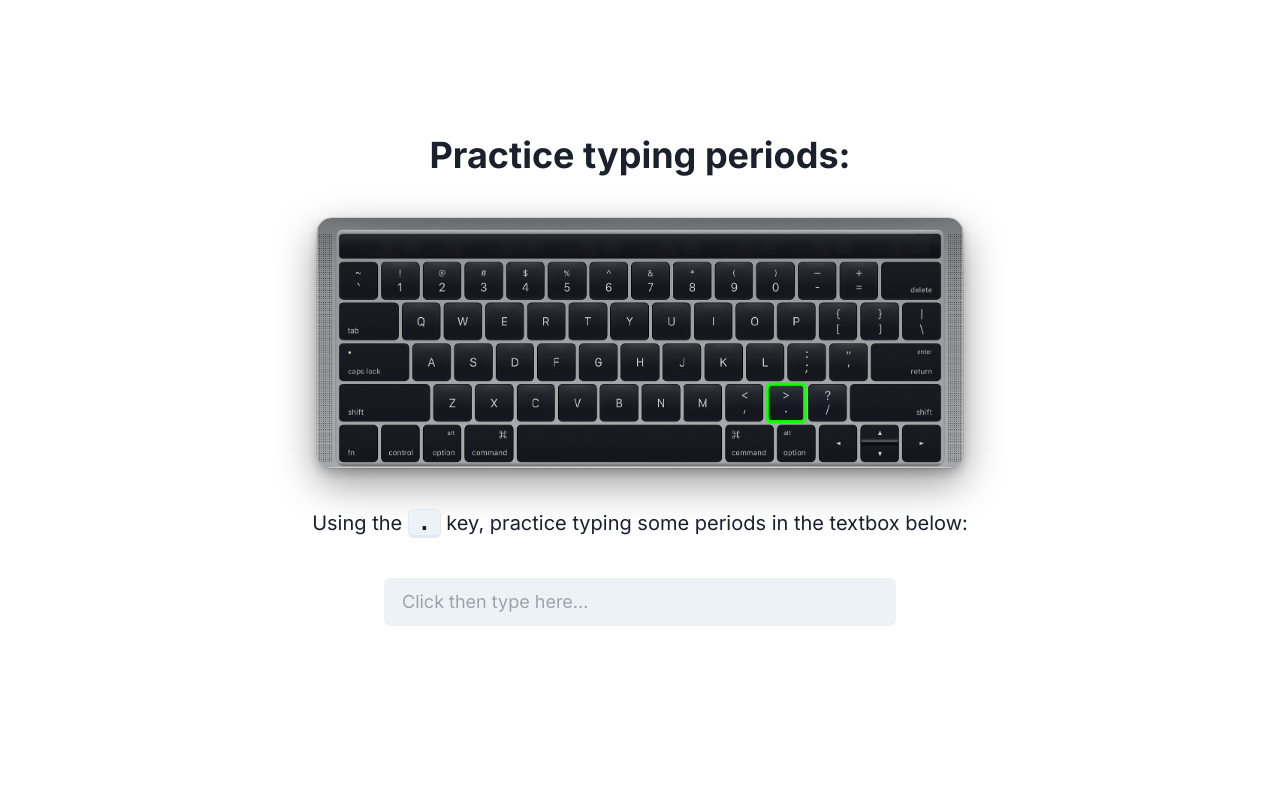
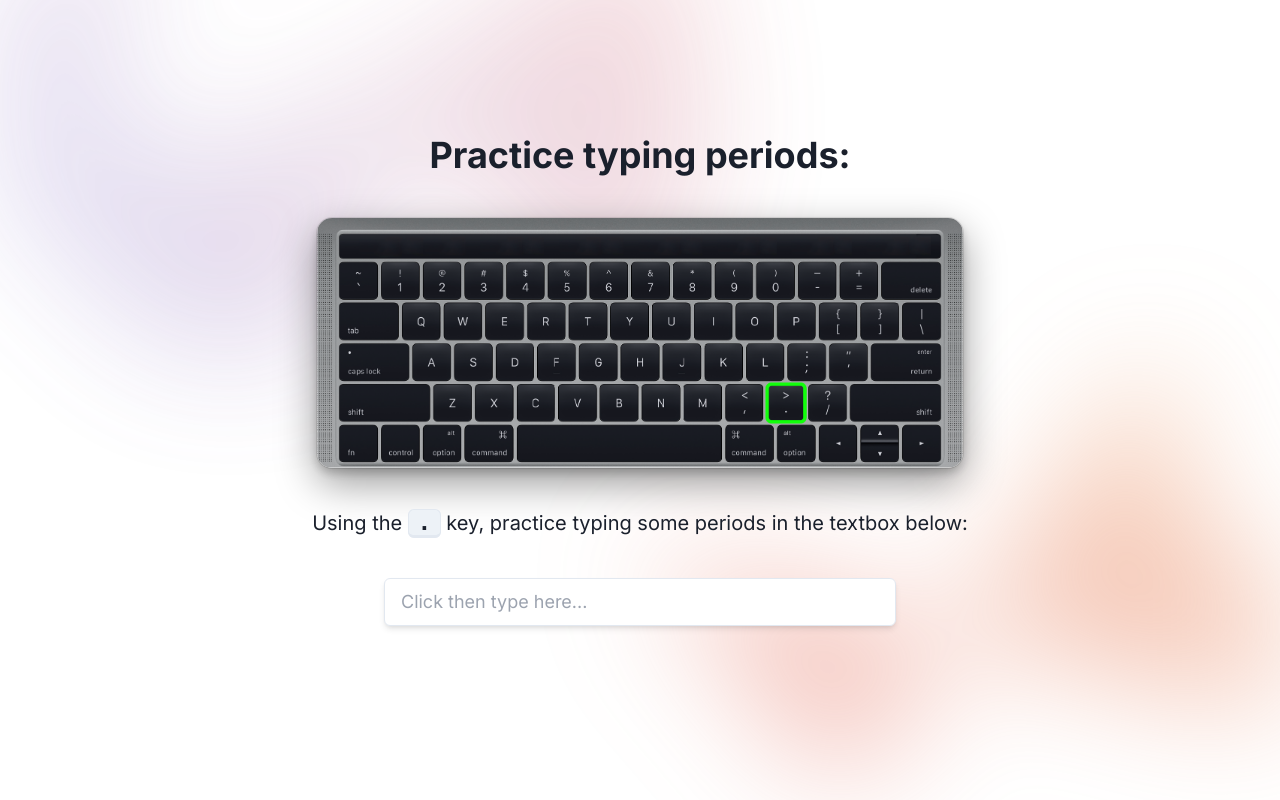
Before and after one commit to zachb1807/WeAllCode_Intro, a Next.js app: page /keyboard/special_keys/period in a window 1280 px wide. Built offline with nearby package versions, Linux system fonts and the light colour scheme.

Commit message:
Add logo and background gradient

```diff
--- a/app/clipboard/demo/page.tsx
+++ b/app/clipboard/demo/page.tsx
@@ -88,7 +88,7 @@ export default function Home() {
                     <Text fontSize={'xl'} textAlign={'center'}>Now click the text box below and paste the words you copied:</Text>
                     <Box h='10' />
                     <Tooltip hasArrow label='Oops, that&apos;s not the right text' bg='red.600' isDisabled isOpen={pasteFailed}>
-                        <Input placeholder='Click then paste here...' size='lg' variant={'filled'} onChange={handleInputChange} onFocusCapture={() => { setPasteFailed(false) }} />
+                        <Input placeholder='Click then paste here...' size='lg' backgroundColor={'white'} boxShadow={'md'} onChange={handleInputChange} onFocusCapture={() => { setPasteFailed(false) }} />
                     </Tooltip>
                     <Box h='10' />
                     {pasted ?
--- a/app/keyboard/special_keys/[key_name]/content.tsx
+++ b/app/keyboard/special_keys/[key_name]/content.tsx
@@ -66,7 +66,7 @@ export default function SpecialKeyContent({ keyName, friendlyName, requiresShift
                 <Text fontSize={'xl'}>Using the <Kbd fontSize={22}>{symbols[0]}</Kbd> {symbols.length > 1 ? <>and <Kbd fontSize={22}>{symbols[1]}</Kbd></> : ''} key{symbols.length > 1 ? 's' : ''}, practice typing some {friendlyName} in the textbox below:</Text>
                 {requiresShift && <Text fontSize={'xl'}>You&apos;ll need to hold the <Kbd>Shift</Kbd> key to access the {friendlyName}.</Text>}
             </Stack>
-            <Input placeholder='Click then type here...' size='lg' variant={'filled'} maxW={'lg'} onChange={(e) => { checkInput(e.target.value) }} focusBorderColor={inputStatus == 0 ? 'blue.500' : inputStatus == 1 ? 'green.500' : 'red.500'} />
+            <Input placeholder='Click then type here...' size='lg' backgroundColor={'white'} boxShadow={'md'} maxW={'lg'} onChange={(e) => { checkInput(e.target.value) }} focusBorderColor={inputStatus == 0 ? 'blue.500' : inputStatus == 1 ? 'green.500' : 'red.500'}/>
             <IncorrectBox display={inputStatus == 2 ? 'block' : 'none'}>
                 Don&apos;t type anything other than {friendlyName}.
             </IncorrectBox>
--- a/app/layout.tsx
+++ b/app/layout.tsx
@@ -48,6 +48,30 @@ export default function RootLayout({
             </Stack>
           </Flex>
         </Providers>
+        <div
+        className="animate-[pulse_21s_ease-in-out_infinite] absolute inset-x-0 -top-40 -z-10 transform-gpu overflow-hidden blur-3xl sm:-top-80"
+        aria-hidden="true"
+      >
+        <div
+          className="relative left-[calc(50%-11rem)] aspect-[1155/678] w-[36.125rem] -translate-x-1/2 rotate-[30deg] bg-gradient-to-tr from-[#426cff] to-[#de504d] opacity-30 sm:left-[calc(50%-30rem)] sm:w-[72.1875rem]"
+          style={{
+            clipPath:
+              'polygon(74.1% 44.1%, 100% 61.6%, 97.5% 26.9%, 85.5% 0.1%, 80.7% 2%, 72.5% 32.5%, 60.2% 62.4%, 52.4% 68.1%, 47.5% 58.3%, 45.2% 34.5%, 27.5% 76.7%, 0.1% 64.9%, 17.9% 100%, 27.6% 76.8%, 76.1% 97.7%, 74.1% 44.1%)',
+          }}
+        />
+      </div>
+      <div
+      className="absolute inset-x-0 top-[calc(100%-13rem)] -z-10 transform-gpu overflow-hidden blur-3xl sm:top-[calc(100%-43rem)]"
+      aria-hidden="true"
+    >
+      <div
+        className="relative left-[calc(50%+3rem)] aspect-[1155/678] w-[36.125rem] -translate-x-1/2 bg-gradient-to-tr from-[#de504d] to-[#f5ba47] opacity-40 sm:left-[calc(50%+36rem)] sm:w-[72.1875rem]"
+        style={{
+          clipPath:
+            'polygon(74.1% 44.1%, 100% 61.6%, 97.5% 26.9%, 85.5% 0.1%, 80.7% 2%, 72.5% 32.5%, 60.2% 62.4%, 52.4% 68.1%, 47.5% 58.3%, 45.2% 34.5%, 27.5% 76.7%, 0.1% 64.9%, 17.9% 100%, 27.6% 76.8%, 76.1% 97.7%, 74.1% 44.1%)',
+        }}
+      ></div>
+    </div>
       </body>
     </html>
   )
```
Also changed, not shown: app/keyboard/special_keys/page.tsx (+1 -0 lines), app/page.tsx (+3 -2 lines), public/WeAllCode_logo.webp (added).
